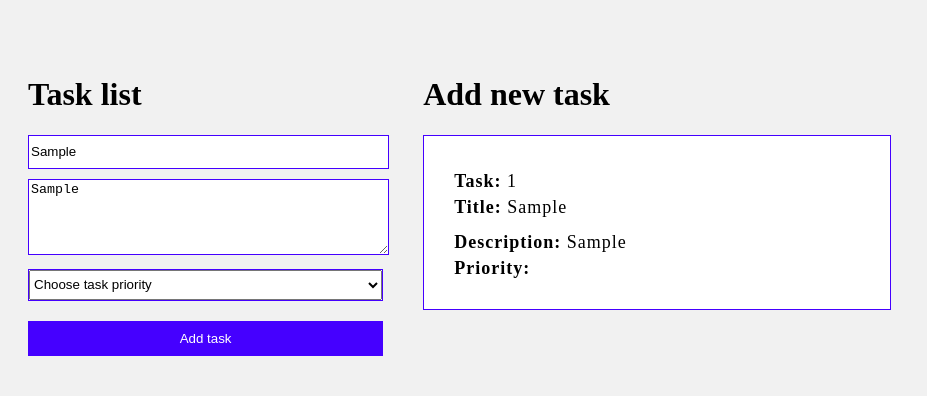
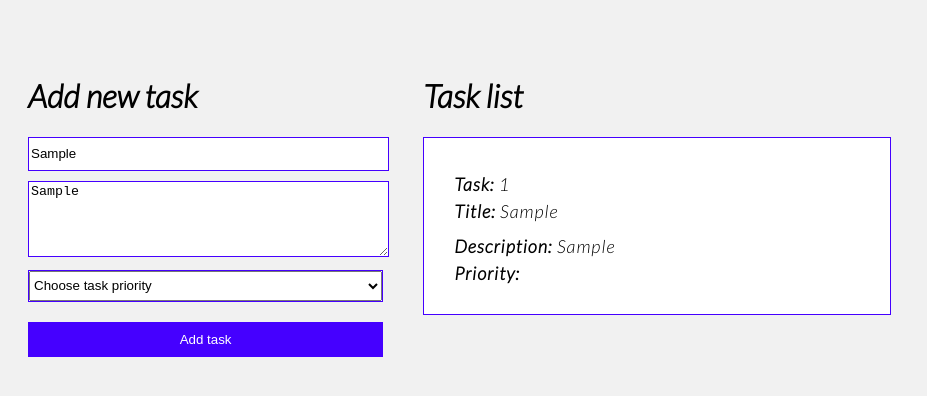
Before and after one commit to moinulhossainmahim/TodoApp, a plain HTML site: page index.html in a window 1280 px wide. Both pictures are taken after typing "Sample", "Sample" into the empty fields and a click on the button "Add task". Shown: the whole page, without its empty margins (0-927 px from the left). Drawn offline with Linux system fonts and the light colour scheme.

Commit message:
Added google Lato font

```diff
--- a/css/style.css
+++ b/css/style.css
@@ -1,5 +1,7 @@
+@import url('https://fonts.googleapis.com/css2?family=Lato:ital,wght@1,300&family=Montserrat:ital,wght@0,500;1,400&display=swap');
 html {
     background-color: #f1f1f1;
+    font-family: 'Lato', sans-serif;
 }
 
 #item-div:first-child {
--- a/index.html
+++ b/index.html
@@ -4,6 +4,7 @@
 		<meta charset="UTF-8">
 		<meta name="viewport" content="width=device-width, initial-scale=1.0">
 		<title>Daily Works</title>
+		<link href="https://fonts.googleapis.com/css2?family=Montserrat:wght@500&display=swap" rel="stylesheet">
 		<link rel="stylesheet" type="text/css" href="css/style.css">
 
 		<style>
@@ -22,7 +23,7 @@
 		<div class="wrapper">
 			<div class="task-add-container">
 				<div>
-					<h1>Task list</h1>
+					<h1>Add new task</h1>
 				</div>
 				<div>
 					<input type="text" id="task-title" placeholder="Enter task title" />
@@ -42,7 +43,7 @@
 			</div>
 			<div class="task-show-container">
 				<div>
-					<h1>Add new task</h1>
+					<h1>Task List</h1>
 				</div>
 			</div>
 		</div>
--- a/js/script.js
+++ b/js/script.js
@@ -16,7 +16,7 @@
 
 	addTaskButton.addEventListener('click', function() {
 
-		var itemsHtml = '<h1>Add new task</h1>';
+		var itemsHtml = '<h1>Task list</h1>';
 
 
 		taskNameValue 		 = '';
```
